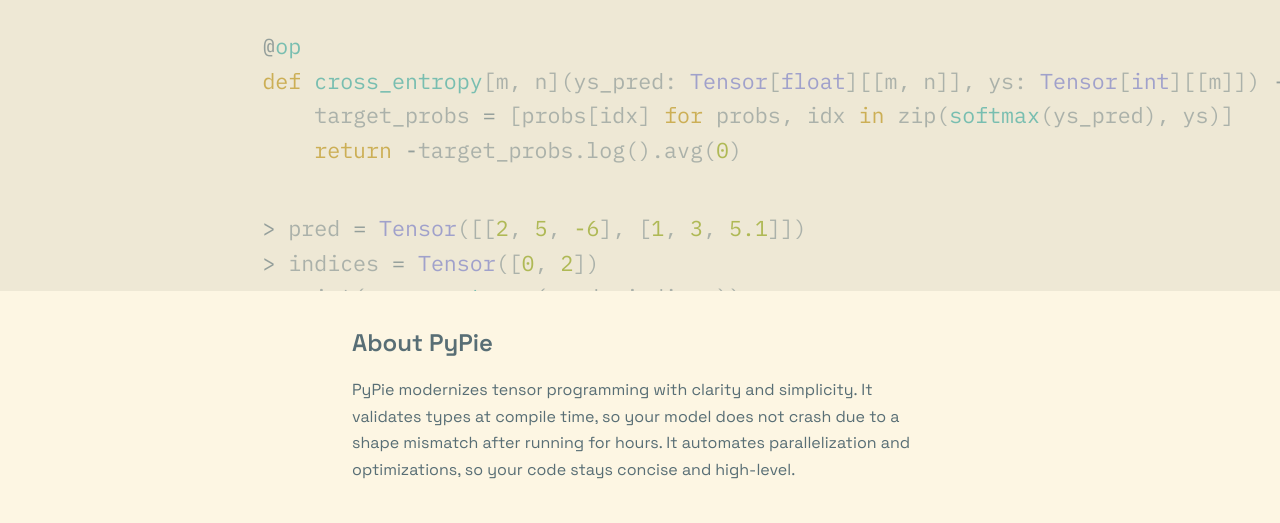
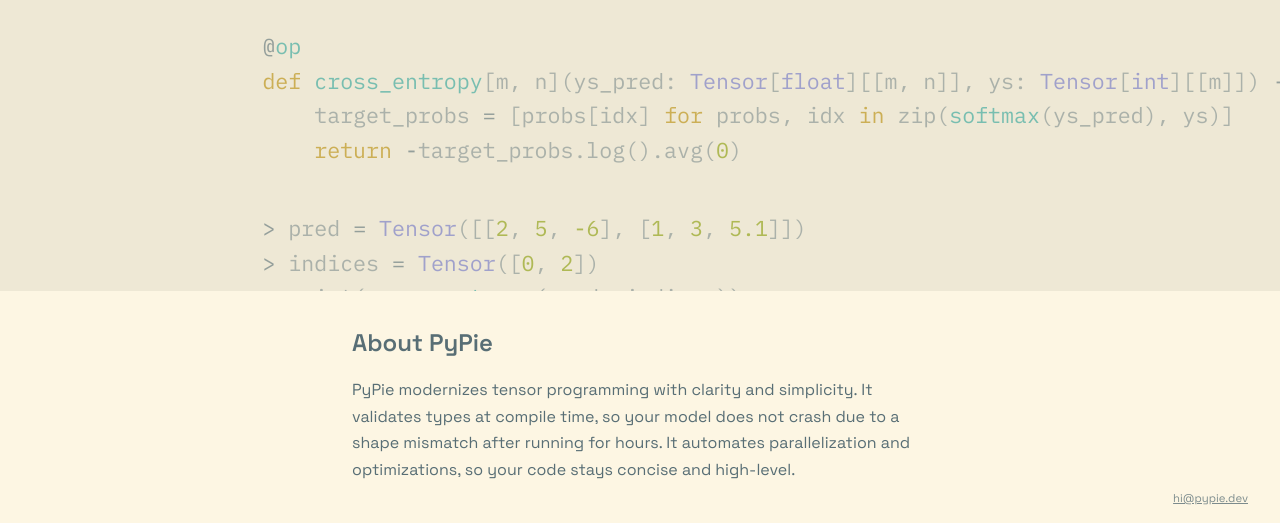
Before and after one commit to pypie-lang/pypie-lang.github.io, a website: page index.html in a window 1280 px wide. Shown: the part 277-800 px from the top of the page. Drawn offline with Linux system fonts and the light colour scheme.

Commit message:
adding an email

```diff
--- a/index.html
+++ b/index.html
@@ -225,6 +225,23 @@
             max-width: 65ch;
             line-height: 1.65;
         }
+        .support-contact {
+            position: fixed;
+            right: clamp(1rem, 3vw, 2rem);
+            bottom: clamp(0.75rem, 2vh, 1.5rem);
+            z-index: 2;
+            max-width: 16rem;
+            margin: 0;
+            padding: 0;
+            font-size: 0.85rem;
+            line-height: 1.4;
+            text-align: right;
+            color: var(--text-color);
+            opacity: 0.78;
+        }
+        .support-contact a {
+            color: inherit;
+        }
         @media (max-width: 768px) {
             :root {
                 --hero-pad-x: 1rem;
@@ -301,6 +318,11 @@
                 concise and high-level.
             </p>
         </div>
+        <p class="support-contact">
+            <small>
+                <a href="mailto:hi@pypie.dev">hi@pypie.dev</a>
+            </small>
+        </p>
 
     </div>
     <div class="code-type-tooltip" aria-hidden="true"></div>
```
